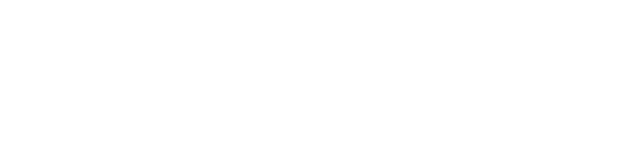
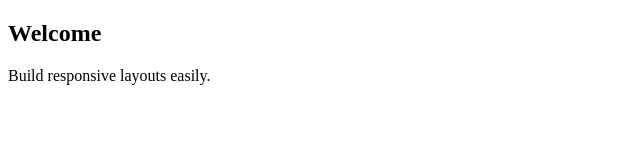
Before and after one commit to straumoy/10-Responsive-Landing-Page, a plain HTML site: page index.html in a window 1280 px wide. Shown: the whole page, without its empty margins (0-640 px from the left). Drawn offline with Linux system fonts and the light colour scheme.

Commit message:
added content

```diff
--- a/index.html
+++ b/index.html
@@ -6,6 +6,12 @@
     <meta name="viewport" content="width=device-width, initial-scale=1.0" />
 </head>
 
-<body><link rel="stylesheet" href="style.css" /></body>
+<body>
+    <section class="hero">
+        <h1>Welcome</h1>
+        <p>Build responsive layouts easily.</p>
+    </section>
+    <link rel="stylesheet" href="style.css" />
+</body>
 
 </html>
```
